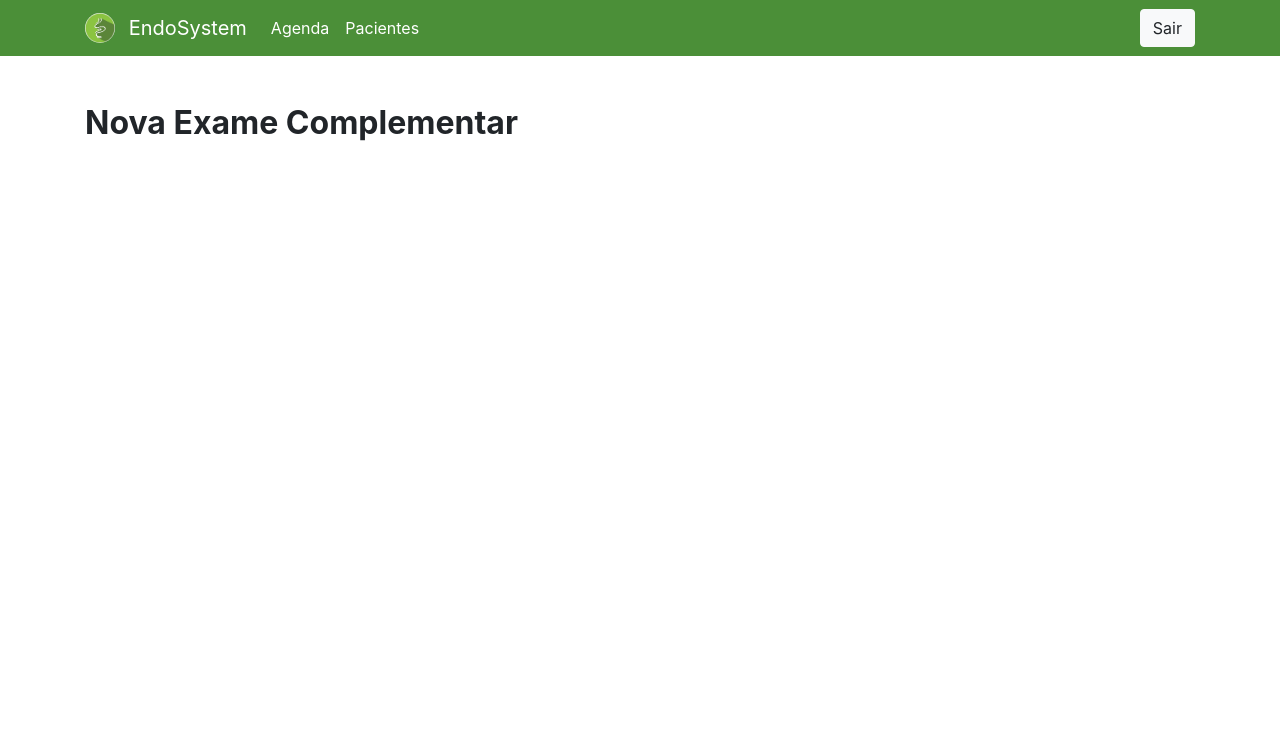
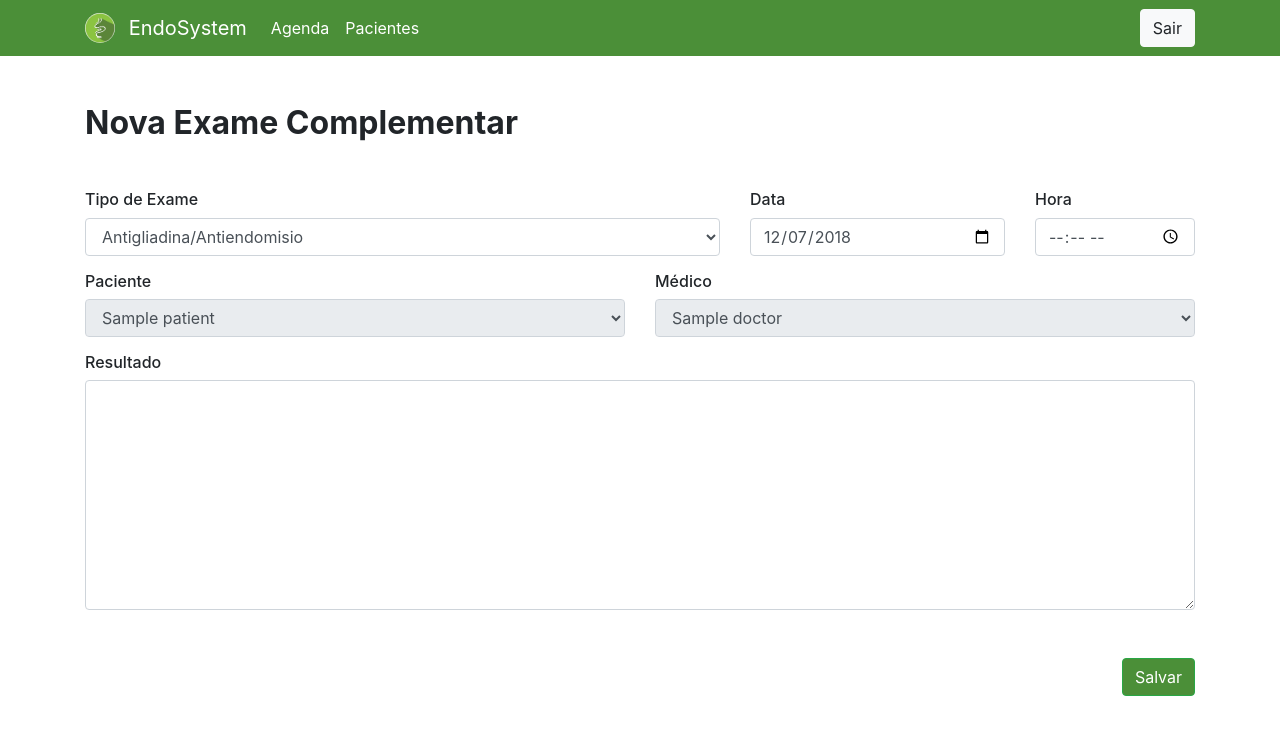
Before and after one commit to pereiraneto/EndoClinica, a Django app: page /ficha-medica/1/exame-complementar/novo in a window 1280 px wide. Shown: the top 735 px of the page. Run offline with Django 3.2, Linux system fonts and the light colour scheme; a user stored in the database is signed in; tables that the repository leaves empty hold one stand-in row (values such as "Sample post"); some libraries are stand-ins or nearby versions.

Commit message:
view criar e editar exames complementares

```diff
--- a/schedule/urls.py
+++ b/schedule/urls.py
@@ -24,5 +24,6 @@ urlpatterns = [path('', views.ScheduleView.as_view(), name='schedule'),
                path('ficha-medica/<int:medical_record_id>', views.MedicalRecordView.as_view(), name='medical-record'),
                path('ficha-medica/<int:medical_record_id>/anamnese/nova', views.NewAnamneseView.as_view(), name='create-anamnese'),
                path('ficha-medica/anamneses/<int:anamnese_id>', views.EditAnamneseView.as_view(), name='edit-anamnese'),
-               path('ficha-medica/<int:medical_record_id>/exame-complementar/novo', views.NewComplementaryExam.as_view(), name='create-complementary-exam')]
+               path('ficha-medica/<int:medical_record_id>/exame-complementar/novo', views.NewComplementaryExam.as_view(), name='create-complementary-exam'),
+               path('ficha-medica/exames-complementares/<int:complementary_exam_id>', views.EditComplementaryExam.as_view(), name='edit-complementary-exam')]
 urlpatterns += router.urls
--- a/schedule/views.py
+++ b/schedule/views.py
@@ -240,8 +240,35 @@ class NewComplementaryExam(LoginRequiredMixin, views.View):
         if (not is_doctor(request.user)):
             return render_not_allowed_view()
 
+        medical_record = get_object_or_404(MedicalRecord, pk=kwargs['medical_record_id'])
+        patient = medical_record.patient
+
         data = {
             'edition_view': False,
+            'today': datetime.date.today().isoformat(),
+            'doctor_id': request.user.doctor.id,
+            'doctor_name': request.user.doctor.name,
+            'medical_record_id': medical_record.id,
+            'patient_name': patient.name,
+            'insurance': patient.insurance
         }
 
         return render(request, 'medical-record/complementary-exams.html', data)
+
+
+class EditComplementaryExam(LoginRequiredMixin, views.View):
+
+    def get(self, request, **kwargs):
+
+        if (not is_doctor(request.user)):
+            return render_not_allowed_view()
+
+        exam = get_object_or_404(ComplementaryExam, pk=kwargs['complementary_exam_id'])
+
+        data = {
+            'edition_view': True,
+            'patient_id': exam.medical_record.patient.id,
+            'complementary_exam_id': kwargs['complementary_exam_id']
+        }
+
+        return render(request, 'medical-record/complementary-exams.html', data)
--- /dev/null
+++ b/static/JS/complementary-exams.js
@@ -0,0 +1,65 @@
+const baseApiUrl = window.location.origin+"/api/"
+
+const examFields = [
+    {modelName: "date", elId: "exam-time"},
+    {modelName: "date", elId: "exam-date"},
+    {modelName: "exam_type", elId: "exam-type"},
+    {modelName: "result", elId: "exam-result"},
+    {modelName: "doctor", elId: "exam-doctor"},
+    {modelName: "medical_record", elId: "exam-medical-record"}
+]
+
+const handleSaveExam = () => {
+    const examData = {}
+
+    examFields.forEach(field => {
+        examData[field.modelName] = document.getElementById(field.elId).value
+    });
+
+    examData.date += "T"+document.getElementById("exam-time").value
+
+    const method = isEditionView ? 'PUT' : 'POST'
+    const url = isEditionView ? baseApiUrl+"exames-complementares/"+complementaryExamId+"/" : baseApiUrl+"exames-complementares/"
+
+    requestFromApi(url, response => {
+        window.alert('Exame salvo com sucesso')
+        window.location.href = document.referrer
+    }, response => {
+        console.log("bad request >", response)
+        examFields.forEach(field => {
+            if (response.hasOwnProperty(field.modelName)) {
+                document.getElementById(field.elId).className = "form-control consultation-input is-invalid"
+            } else {
+                document.getElementById(field.elId).className = "form-control consultation-input"
+            }
+        })
+    }, examData, method)
+}
+
+document.onreadystatechange = () => {
+    if (document.readyState == 'interactive' && isEditionView) {
+        requestFromApi(`${baseApiUrl}exames-complementares/${complementaryExamId}`, exam => {
+            requestFromApi(`${baseApiUrl}pacientes/${patientId}`, patient => {
+                addTag(option => {
+                    option.innerText = patient.name
+                    option.value = patient.medical_record
+                    option.selected = true
+                }, document.getElementById('exam-medical-record'), 'option')
+            })
+            requestFromApi(`${baseApiUrl}medicos/${exam.doctor}`, doctor => {
+                addTag(option => {
+                    option.innerText = doctor.name
+                    option.value = doctor.id
+                    option.selected = true
+                }, document.getElementById('exam-doctor'), 'option')
+            })
+
+            examFields.forEach(field => {
+                document.getElementById(field.elId).value = exam[field.modelName]
+            })
+
+            document.getElementById('exam-date').value = exam.date.slice(0,10)
+            document.getElementById('exam-time').value = exam.date.slice(11,16)
+        })
+    }
+}
--- a/templates/medical-record/complementary-exams.html
+++ b/templates/medical-record/complementary-exams.html
@@ -15,7 +15,87 @@
         {% endif %}
 
         <form>
-
+            <div class="row mt-5">
+                <div class="col-md-7">
+                    <h6>Tipo de Exame</h6>
+                    <select id="exam-type" class="form-control exam-input">
+                        <option>Antigliadina/Antiendomisio</option>
+                        <option>Bilirrubina total e frações</option>
+                        <option>Cápsula Endoscópica</option>
+                        <option>COLONOSCOPIA</option>
+                        <option>CPRE</option>
+                        <option>Creatinina/Ureia</option>
+                        <option>EDA</option>
+                        <option>Hemograma</option>
+                        <option>LARINGOSCOPIA</option>
+                        <option>Outros</option>
+                        <option>Retossigmoidoscopia</option>
+                        <option>RMN</option>
+                        <option>RX contrastado</option>
+                        <option>RX simples</option>
+                        <option>TAP/TTPA</option>
+                        <option>TC</option>
+                        <option>TGO/TGP</option>
+                        <option>US Endoscopico</option>
+                        <option>USG abdomen</option>
+                        <option>USG PÉLVICO</option>
+                        <option>VHS</option>
+                    </select>
+                    <div class="invalid-feedback error-feedback">
+                        Selecione um tipo válido
+                    </div>
+                </div>
+                <div class="col-md-3">
+                    <h6>Data</h6>
+                    <input id="exam-date" type="date" class="form-control exam-input" value="{{today}}">
+                    <div class="invalid-feedback error-feedback">
+                        Insira uma data válida
+                    </div>
+                </div>
+                <div class="col-md-2">
+                    <h6>Hora</h6>
+                    <input id="exam-time" type="time" class="form-control exam-input">
+                    <div class="invalid-feedback error-feedback">
+                        Insira uma hora válida
+                    </div>
+                </div>
+            </div>
+            <div class="row mt-3">
+                <div class="col-md-6">
+                    <h6>Paciente</h6>
+                    <select id="exam-medical-record" class="form-control exam-input" disabled>
+                        <option value="{{madical_record_id}}">{{patient_name}}</option>
+                    </select>
+                    <div class="invalid-feedback error-feedback">
+                        Selecione um paciente válido
+                    </div>
+                </div>
+                <div class="col-md-6">
+                    <h6>Médico</h6>
+                    <select id="exam-doctor" class="form-control exam-input" disabled>
+                        <option value="{{doctor_id}}">{{doctor_name}}</option>
+                    </select>
+                    <div class="invalid-feedback error-feedback">
+                        Selecione um paciente válido
+                    </div>
+                </div>
+            </div>
+            <div class="row mt-3">
+                <div class="col">
+                    <h6>Resultado</h6>
+                    <textarea id="exam-result" class="form-control exam-input" rows="9"></textarea>
+                    <div class="invalid-feedback error-feedback">
+                        Insira um resultado válido
+                    </div>
+                </div>
+            </div>
+            <div class="row mt-5">
+                <div class="col">
+                    <div class="float-right">
+                        <button type="button" class="btn btn-success bg-green" id="handleSaveAnamnese" onclick="handleSaveExam()">Salvar</button>
+                    </div>
+                </div>
+            </div>
         </form>
     </div>
 
@@ -25,5 +105,20 @@
 
     <script src="{% static "JS/helpers/addTag.js" %}"></script>
     <script src="{% static "JS/helpers/request.js" %}"></script>
+    <script>
+        {% if edition_view %}
+            var complementaryExamId = {{complementary_exam_id}}
+            var patientId = "{{patient_id}}"
+        {% else %}
+            var medicalRecordId = {{medical_record_id}}
+        {% endif %}
+
+        {% if edition_view %}
+            var isEditionView = true
+        {% else %}
+            var isEditionView = false
+        {% endif %}
+    </script>
+    <script src="{% static "JS/complementary-exams.js" %}"></script>
 
 {% endblock %}
```
